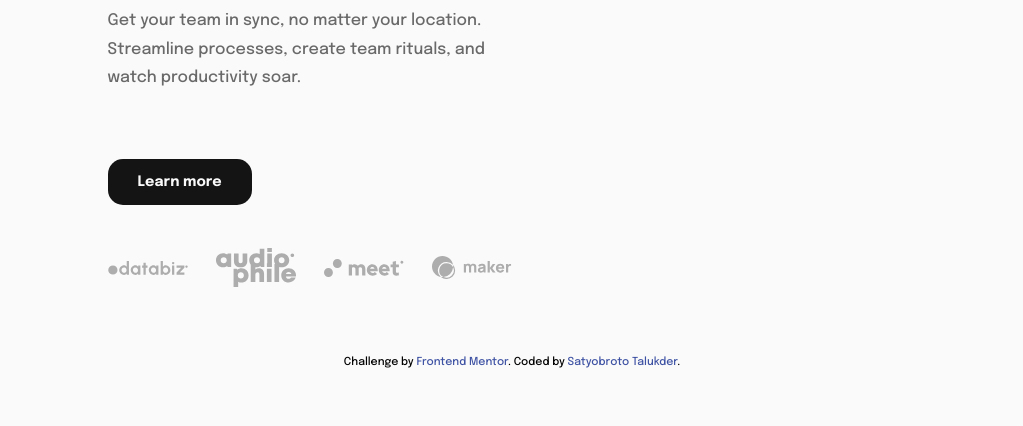
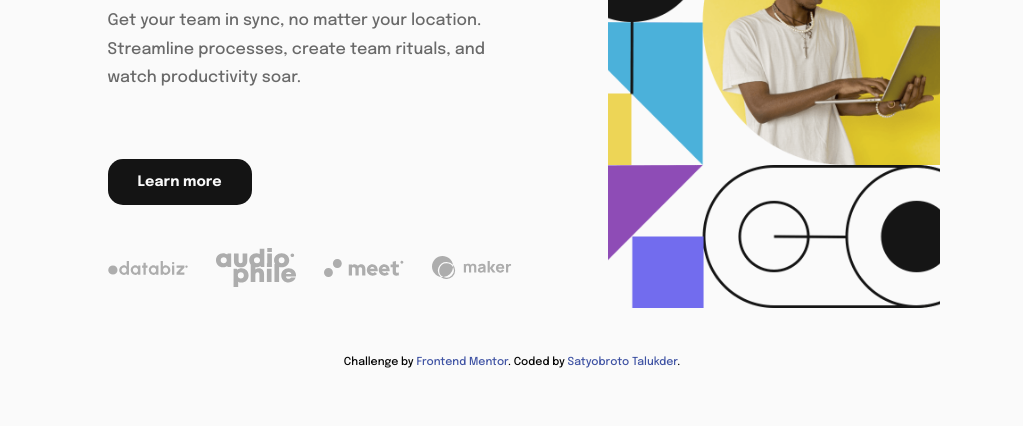
Before and after one commit to broto1234/intro-section-with-dropdown-navigation, a plain HTML site: page index.html in a window 1280 px wide. Shown: the part 374-800 px from the top of the page, without its empty margins (128-1151 px from the left). Drawn offline with Linux system fonts and the light colour scheme; the site is published under a folder, as on GitHub Pages, so addresses that start at the root find nothing.

Commit message:
commit message

```diff
--- a/style.css
+++ b/style.css
@@ -117,7 +117,7 @@ a {
 .hero-containerImg {
   width: 100%;
   height: 17.6rem;
-  background-image: url(/images/image-hero-mobile.png);
+  background-image: url(./images/image-hero-mobile.png);
   background-position: center;
   background-size: cover;
 }
@@ -295,7 +295,7 @@ a {
     grid-area: 1/2/1/3;
     width: 26vw;
     height: 71.5vh;
-    background-image: url(/images/image-hero-desktop.png);
+    background-image: url(./images/image-hero-desktop.png);
   }
 
   .hero-body {
```
